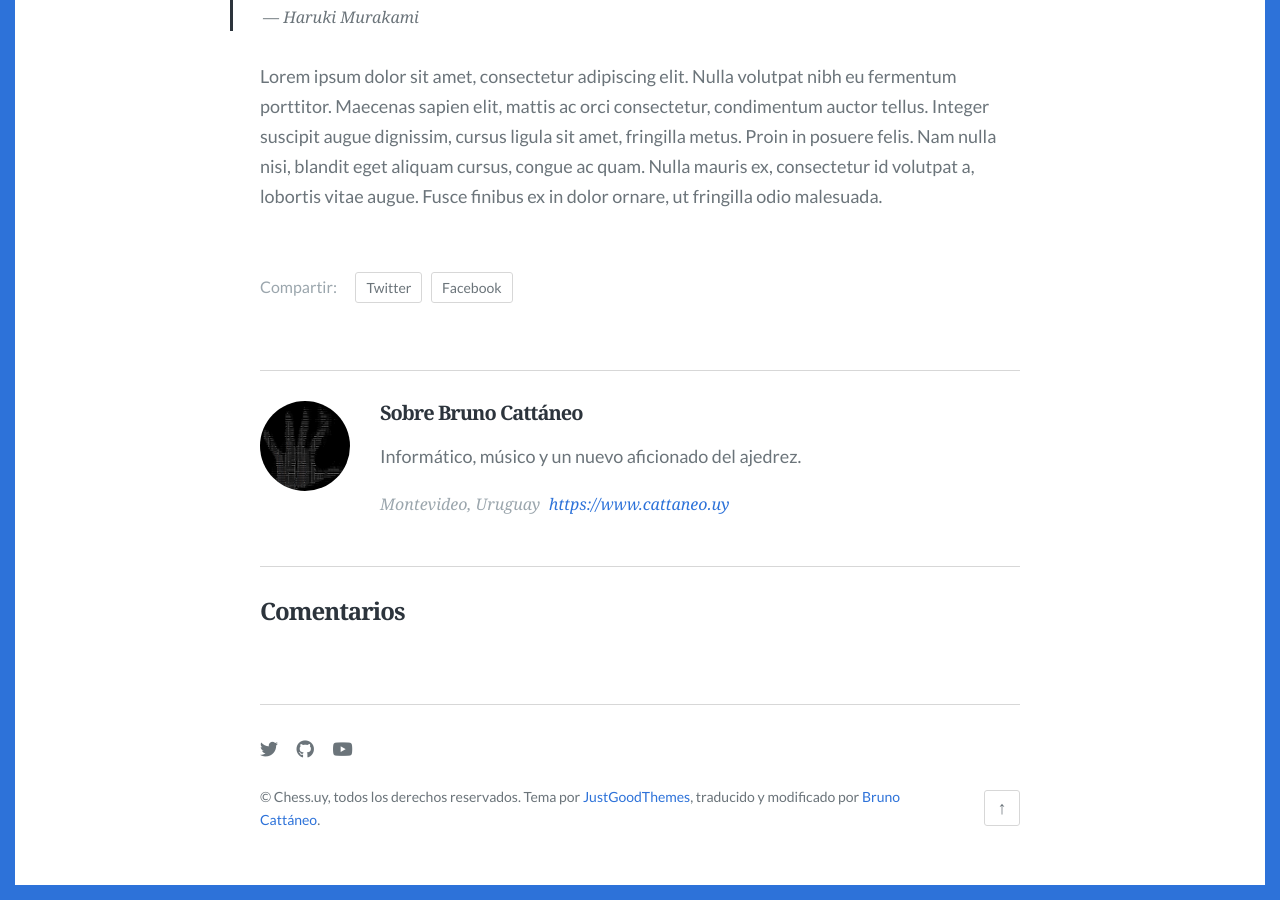
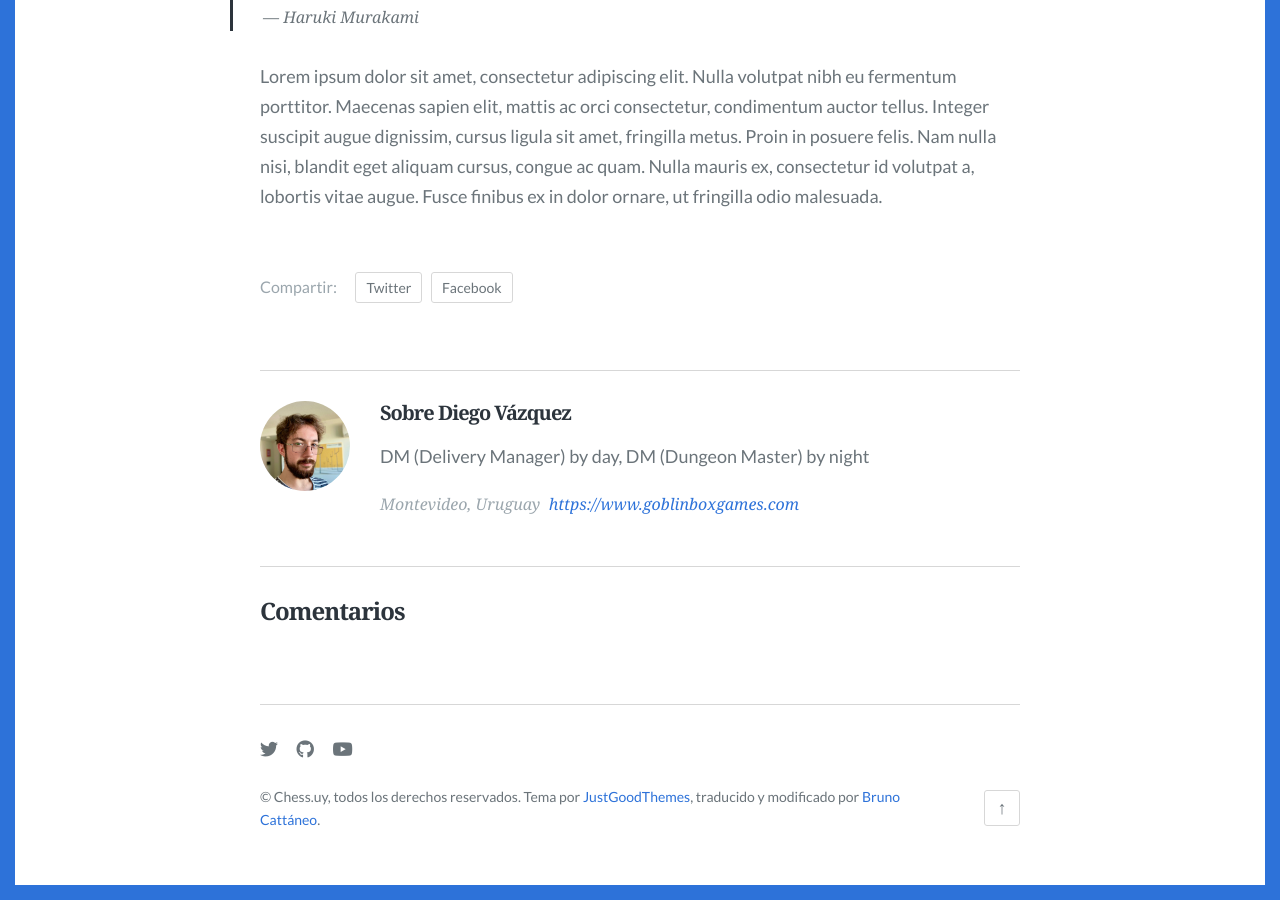
Before and after one commit to bcattaneo/chess.uy, a Jekyll site: the page built from _posts/2021-01-05-Torneo-en-enero.md, in a window 1280 px wide and 900 px high, scrolled down 2215 px. Built offline with Jekyll 4.4.1, drawn with Linux system fonts in a browser that asks for light colours; some web fonts are replaced; comment, search, counter and statistics services are not loaded; some of the changed text lies outside the part shown.

Commit message:
feat: soporte para múltiples autores

```diff
--- a/_config.yml
+++ b/_config.yml
@@ -34,7 +34,7 @@ navigation:
     url: /community
   - text: Entradas
     url: /posts
-  - text: Jugar
+  - text: ♞ Jugar
     url: https://li.chess.uy
 
 # The shortname for your Disqus site to enable comments.
--- a/_data/author.json
+++ /dev/null
@@ -1,7 +0,0 @@
-{
-  "name": "Bruno Cattáneo",
-  "bio": "Informático, músico y un nuevo aficionado del ajedrez.",
-  "url": "https://www.cattaneo.uy",
-  "location": "Montevideo, Uruguay",
-  "image": "images/autor-bruno.png"
-}
--- /dev/null
+++ b/_data/authors.json
@@ -0,0 +1,16 @@
+{
+  "bruno": {
+    "name": "Bruno Cattáneo",
+    "bio": "Informático, músico y un nuevo aficionado del ajedrez.",
+    "url": "https://www.cattaneo.uy",
+    "location": "Montevideo, Uruguay",
+    "image": "images/autor-bruno.png"
+  },
+  "diego": {
+    "name": "Diego Vázquez",
+    "bio": "DM (Delivery Manager) by day, DM (Dungeon Master) by night",
+    "url": "https://www.goblinboxgames.com",
+    "location": "Montevideo, Uruguay",
+    "image": "images/autor-diego.jpg"
+  }
+}
--- a/_layouts/post.html
+++ b/_layouts/post.html
@@ -6,6 +6,7 @@ layout: default
 
   <article class="post">
     <header class="post-header">
+      {% assign author = site.data.authors[page.author] %}
       {% assign m = page.date | date: "%-m" %}
       <time class="post-date" datetime="{{ page.date | date: "%Y-%m-%d" }}">{{ page.date | date: "%-d" }} de
         {% case m %}
@@ -26,7 +27,7 @@ layout: default
       </time>
       <h1 class="post-title">{{page.title}}</h1>
       <div class="post-meta">
-        Por <span class="post-author">{{ site.data.author.name }}</span>{% if page.tags.size > 0 %}<span class="post-tags"> en {% for tag in page.tags %}<a href="{{ site.baseurl }}/posts#{{ tag | cgi_escape }}" rel="tag">{{ tag }}</a>{% unless forloop.last %}, {% endunless %}{% endfor %}</span>{% endif %}
+        Por <span class="post-author">{{ author.name }}</span>{% if page.tags.size > 0 %}<span class="post-tags"> en {% for tag in page.tags %}<a href="{{ site.baseurl }}/posts#{{ tag | cgi_escape }}" rel="tag">{{ tag }}</a>{% unless forloop.last %}, {% endunless %}{% endfor %}</span>{% endif %}
       </div><!-- .post-meta -->
       {% if page.feature_image and page.feature_image != "" %}
       <figure class="post-thumbnail image-card width-wide">
@@ -45,17 +46,17 @@ layout: default
         href="https://www.facebook.com/sharer/sharer.php?u={{ page.url | absolute_url }}&amp;t={{ page.title | uri_escape }}" rel="noopener">Facebook</a>
     </div><!-- .share-post -->
     <div class="author-box">
-      {% if site.data.author.image and site.data.author.image != "" %}
-      <div class="author-avatar" style="background-image: url('{{ site.data.author.image }}')"><span class="screen-reader-text">Foto de {{ site.data.author.name }}</span></div>
+      {% if author.image and author.image != "" %}
+      <div class="author-avatar" style="background-image: url('{{ author.image }}')"><span class="screen-reader-text">Foto de {{ author.name }}</span></div>
       {% endif %}
       <div class="author-details">
-        <h2 class="author-title">Sobre {{ site.data.author.name }}</h2>
-        <div class="author-bio">{{ site.data.author.bio | markdownify }}</div>
-        {% if site.data.author.location and site.data.author.location != "" %}
-        <span class="author-location">{{ site.data.author.location}}</span>
+        <h2 class="author-title">Sobre {{ author.name }}</h2>
+        <div class="author-bio">{{ author.bio | markdownify }}</div>
+        {% if author.location and author.location != "" %}
+        <span class="author-location">{{ author.location}}</span>
         {% endif %}
-        {% if site.data.author.url and site.data.author.url != "" %}
-        <span class="author-website"><a href="{{ site.data.author.url }}" target="_blank" rel="noopener">{{ site.data.author.url }}</a></span>
+        {% if author.url and author.url != "" %}
+        <span class="author-website"><a href="{{ author.url }}" target="_blank" rel="noopener">{{ author.url }}</a></span>
         {% endif %}
       </div><!-- .author-details -->
     </div><!-- .author-box -->
--- a/_posts/2021-01-05-Torneo-en-enero.md
+++ b/_posts/2021-01-05-Torneo-en-enero.md
@@ -5,6 +5,7 @@ description: "Lorem ipsum dolor sit amet, consectetur adipiscing elit."
 date: 2021-11-12
 feature_image: images/ajedrez-uruguay.jpg
 tags: [torneos 2021, prueba]
+author: diego
 ---
 
 Lorem ipsum dolor sit amet, consectetur adipiscing elit. Nulla volutpat nibh eu fermentum porttitor. Maecenas sapien elit, mattis ac orci consectetur, condimentum auctor tellus. Integer suscipit augue dignissim, cursus ligula sit amet, fringilla metus. Proin in posuere felis. Nam nulla nisi, blandit eget aliquam cursus, congue ac quam. Nulla mauris ex, consectetur id volutpat a, lobortis vitae augue. Fusce finibus ex in dolor ornare, ut fringilla odio malesuada. Sed lacinia, quam facilisis tincidunt pretium, mauris massa semper libero, id facilisis nisl diam ut eros. Aliquam commodo molestie congue. Quisque nec lacus a ante molestie rhoncus sed vitae ipsum.
--- a/index.html
+++ b/index.html
@@ -7,6 +7,7 @@ layout: default
   {% for post in paginator.posts %}
   <article class="post">
     <header class="post-header">
+      {% assign author = site.data.authors[post.author] %}
       {% assign m = post.date | date: "%-m" %}
       <time class="post-date" datetime="{{ post.date | date: "%Y-%m-%d" }}">{{ post.date | date: "%-d" }} de
         {% case m %}
@@ -27,7 +28,7 @@ layout: default
       </time>
       <h2 class="post-title"><a href="{{ site.baseurl }}{{ post.url }}" rel="bookmark">{{post.title}}</a></h2>
       <div class="post-meta">
-        Por <span class="post-author">{{ site.data.author.name }}</span>{% if post.tags.size > 0 %}<span
+        Por <span class="post-author">{{ author.name }}</span>{% if post.tags.size > 0 %}<span
           class="post-tags"> en
           {% for tag in post.tags %}<a href="{{ site.baseurl }}/posts#{{ tag | cgi_escape }}" rel="tag">{{ tag }}</a>{% unless forloop.last %}, {% endunless %}{% endfor %}</span>{% endif %}
       </div><!-- .post-meta -->
```
Also changed, not shown: _posts/2021-01-06-otro-torneo-en-enero.md (+1 -0 lines), images/autor-diego.jpg (added).
